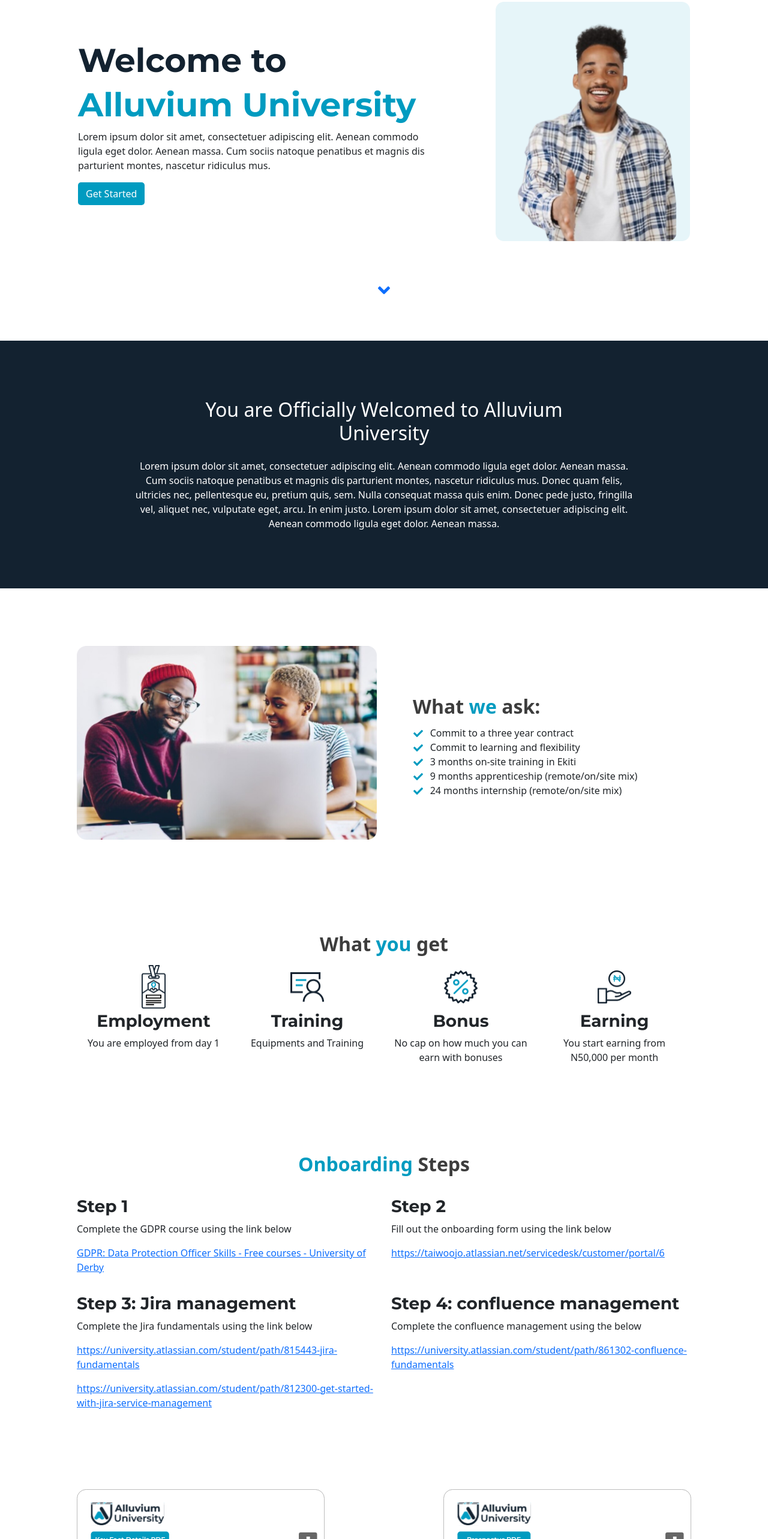
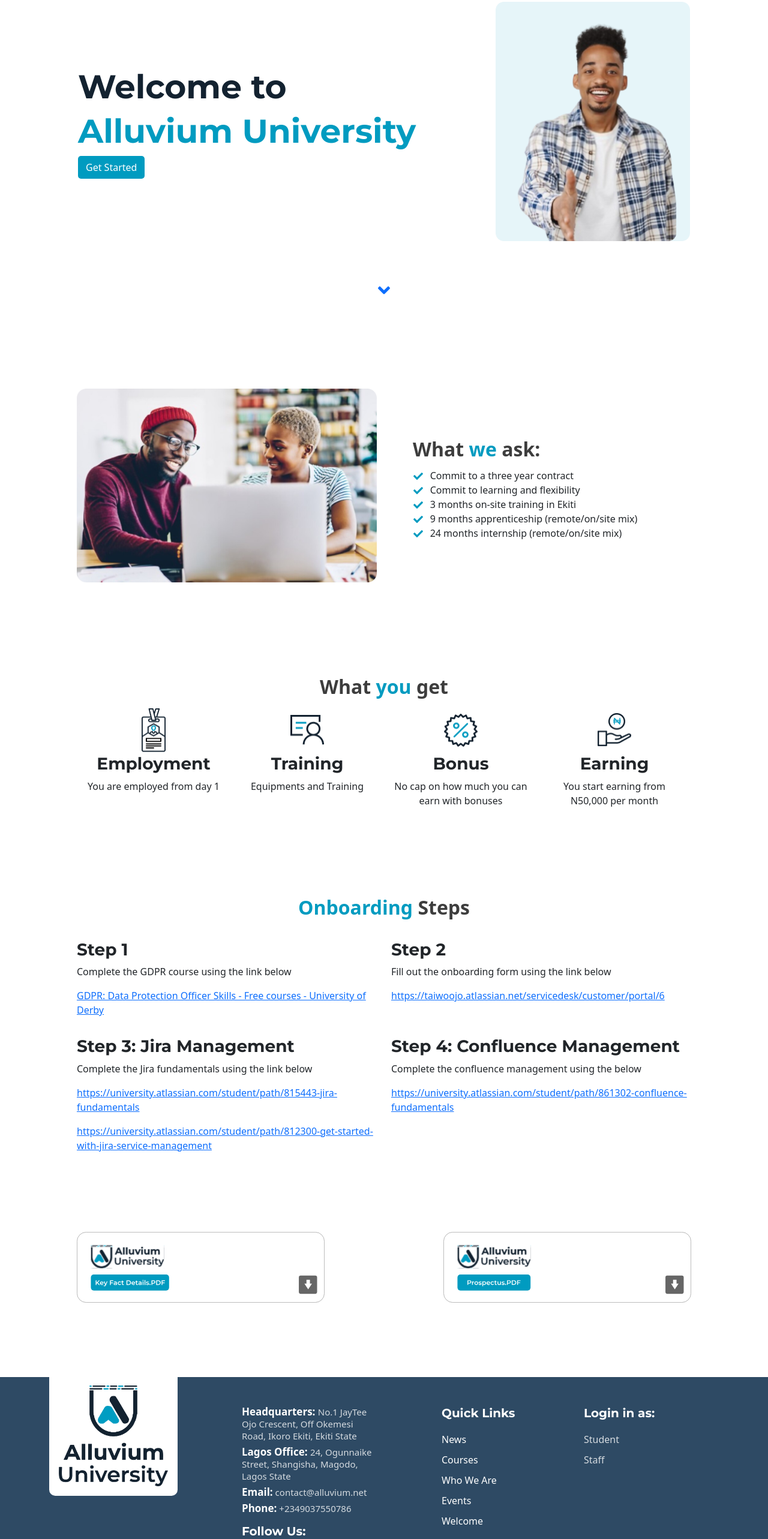
Before and after one commit to Alluvium-Admin/alluvium-university, a Next.js app: page /welcome in a window 1280 px wide. Shown: the part 234-2800 px from the top of the page at 60% size. Built offline with nearby package versions, Linux system fonts and the light colour scheme.

Commit message:
added welcome to the footer and removed dummy text

```diff
--- a/components/Footer.tsx
+++ b/components/Footer.tsx
@@ -41,7 +41,8 @@
                                     {/* <li className=""><a href="/students" rel="noreferrer" target="_blank">Academic Calendar</a></li> */}
                                     {/* <li className=""><a href="#" rel="noreferrer" target="_blank">Campus</a></li> */}
                                     <li className=""><Link href="/events"><a className='text-decoration-none text-white'>Events</a></Link></li>
-                                    <li className=""><Link href="/assessment"><a className='text-decoration-none text-white'>Assessment</a></Link></li>
+                                    <li className=""><Link href="/welcome"><a className='text-decoration-none text-white'>Welcome</a></Link></li>
+                                    {/* <li className=""><Link href="/assessment"><a className='text-decoration-none text-white'>Assessment</a></Link></li> */}
                                 </ul>
                             </div>
                             {/* <div className="col-md-6 ps-md-5">
--- a/pages/welcome.tsx
+++ b/pages/welcome.tsx
@@ -5,7 +5,7 @@
 import Layout from '../components/layout/layout';
 import Navigation from '../components/nav';
 import Footer from '../components/Footer';
-import Link from 'next/link';
+// import Link from 'next/link';
 
 const data = {
     'what we ask': [
@@ -43,7 +43,7 @@
             ]
         },
         {
-            title: 'Jira management',
+            title: 'Jira Management',
             content: 'Complete the Jira fundamentals using the link below',
             links: [
                 {
@@ -57,7 +57,7 @@
             ]
         },
         {
-            title: 'confluence management',
+            title: 'Confluence Management',
             content: 'Complete the confluence management using the below',
             links: [
                 {
@@ -84,8 +84,10 @@
                         <div className={`col-sm-6 col-lg-7 ${styles.welcomeText}`}>
                             <h1>Welcome to</h1>
                             <h1 className={styles.universityText}>Alluvium University</h1>
-                            <p>Lorem ipsum dolor sit amet, consectetuer adipiscing elit. Aenean commodo ligula eget dolor. Aenean massa. Cum sociis natoque penatibus et magnis dis parturient montes, nascetur ridiculus mus. </p>
-                            <button className={`btn ${styles.getStarted}`}>Get Started</button>
+                            {/* <p>Lorem ipsum dolor sit amet, consectetuer adipiscing elit. Aenean commodo ligula eget dolor. Aenean massa. Cum sociis natoque penatibus et magnis dis parturient montes, nascetur ridiculus mus. </p> */}
+                            <a href="#steps" className='text-decoration-none'>
+                                <button className={`btn ${styles.getStarted}`}>Get Started</button>
+                            </a>
                         </div>
                         <div className="col-sm-6 col-lg-4 justify-content-right">
                             <Image
@@ -100,12 +102,12 @@
                             <a href='#message' title='next section'><FaAngleDown /></a>
                         </div>
                     </section>
-                    <section id='message' className="container-fluid text-center py-5 p-md-5 text-white" style={{ background: '#132230' }}>
+                    {/* <section id='message' className="container-fluid text-center py-5 p-md-5 text-white" style={{ background: '#132230' }}>
                         <div className={`${styles.messagebox} my-5 px-md-5`}>
                             <h2 className='mx-md-5 px-md-5 mb-4'>You are Officially Welcomed to Alluvium University</h2>
                             <p>Lorem ipsum dolor sit amet, consectetuer adipiscing elit. Aenean commodo ligula eget dolor. Aenean massa. Cum sociis natoque penatibus et magnis dis parturient montes, nascetur ridiculus mus. Donec quam felis, ultricies nec, pellentesque eu, pretium quis, sem. Nulla consequat massa quis enim. Donec pede justo, fringilla vel, aliquet nec, vulputate eget, arcu. In enim justo. Lorem ipsum dolor sit amet, consectetuer adipiscing elit. Aenean commodo ligula eget dolor. Aenean massa.</p>
                         </div>
-                    </section>
+                    </section> */}
                     <section className={styles.whatweask}>
                         <div className={`row align-items-center my-5 py-5`}>
                             <div className="col-md-6">
@@ -154,7 +156,7 @@
                             </div>
                         </div>
                     </section>
-                    <section className={styles.steps}>
+                    <section id='steps' className={styles.steps}>
                         <h2 className='text-center'><span>Onboarding</span> Steps</h2>
                         <div className="row">
                             {
```
